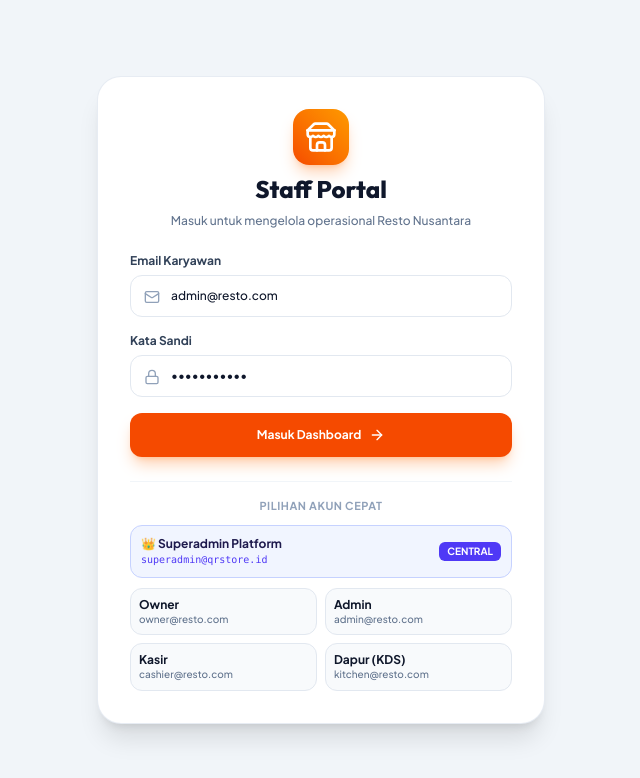
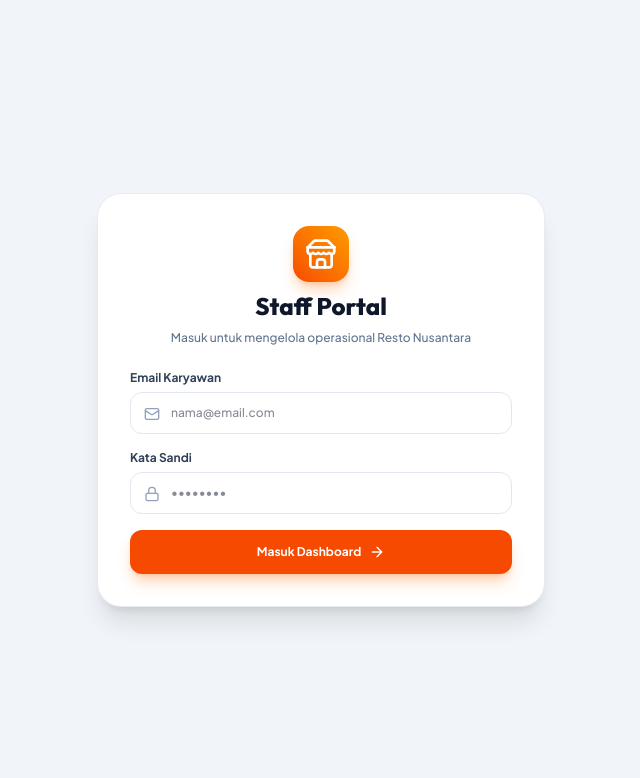
Before and after one commit to stuck-w-yu/QR-Store, a SvelteKit app in the folder frontend/: page /login in a window 1280 px wide. Shown: the top 778 px of the page, without its empty margins (319-959 px from the left). Built offline with nearby package versions, Linux system fonts and the light colour scheme; no server answers.

Commit message:
refactor: remove demo role switcher and clear default login credentials

```diff
--- a/frontend/src/routes/login/+page.svelte
+++ b/frontend/src/routes/login/+page.svelte
@@ -1,10 +1,10 @@
 <script lang="ts">
 	import { auth } from '$lib/stores/auth.svelte';
 	import { goto } from '$app/navigation';
-	import { Store, Lock, Mail, ArrowRight, ShieldCheck } from '@lucide/svelte';
+	import { Store, Lock, Mail, ArrowRight } from '@lucide/svelte';
 
-	let email = $state('admin@resto.com');
-	let password = $state('password123');
+	let email = $state('');
+	let password = $state('');
 	let error = $state<string | null>(null);
 	let loading = $state(false);
 
@@ -26,11 +26,6 @@
 		} finally {
 			loading = false;
 		}
-	}
-
-	function quickSelectRole(roleEmail: string) {
-		email = roleEmail;
-		password = 'password123';
 	}
 </script>
 
@@ -60,6 +55,7 @@
 						type="email"
 						bind:value={email}
 						required
+						placeholder="nama@email.com"
 						class="w-full text-xs pl-10 pr-3.5 py-3 rounded-xl border border-slate-200 focus:outline-none focus:border-orange-500 font-medium"
 					/>
 				</div>
@@ -74,6 +70,7 @@
 						type="password"
 						bind:value={password}
 						required
+						placeholder="••••••••"
 						class="w-full text-xs pl-10 pr-3.5 py-3 rounded-xl border border-slate-200 focus:outline-none focus:border-orange-500 font-medium"
 					/>
 				</div>
@@ -93,63 +90,5 @@
 				{/if}
 			</button>
 		</form>
-
-		<!-- Quick Demo Role Switcher -->
-		<div class="pt-4 border-t border-slate-100">
-			<span class="block text-[11px] font-bold text-slate-400 uppercase tracking-wider mb-2.5 text-center">
-				Pilihan Akun Cepat
-			</span>
-
-			<button
-				type="button"
-				onclick={() => quickSelectRole('superadmin@qrstore.id')}
-				class="w-full mb-2.5 p-2.5 rounded-xl border border-indigo-200 bg-indigo-50/80 hover:border-indigo-500 text-left transition-colors font-medium flex items-center justify-between group"
-			>
-				<div>
-					<div class="font-bold text-indigo-950 flex items-center gap-1.5 text-xs">
-						<span>👑 Superadmin Platform</span>
-					</div>
-					<div class="text-[10px] text-indigo-600 font-mono">superadmin@qrstore.id</div>
-				</div>
-				<span class="text-[10px] font-extrabold uppercase px-2 py-0.5 rounded-md bg-indigo-600 text-white group-hover:bg-indigo-700 transition-colors">
-					Central
-				</span>
-			</button>
-
-			<div class="grid grid-cols-2 gap-2 text-xs">
-				<button
-					type="button"
-					onclick={() => quickSelectRole('owner@resto.com')}
-					class="p-2 rounded-xl border border-slate-200 hover:border-orange-500 text-left transition-colors font-medium bg-slate-50"
-				>
-					<div class="font-bold text-slate-900">Owner</div>
-					<div class="text-[10px] text-slate-500">owner@resto.com</div>
-				</button>
-				<button
-					type="button"
-					onclick={() => quickSelectRole('admin@resto.com')}
-					class="p-2 rounded-xl border border-slate-200 hover:border-orange-500 text-left transition-colors font-medium bg-slate-50"
-				>
-					<div class="font-bold text-slate-900">Admin</div>
-					<div class="text-[10px] text-slate-500">admin@resto.com</div>
-				</button>
-				<button
-					type="button"
-					onclick={() => quickSelectRole('cashier@resto.com')}
-					class="p-2 rounded-xl border border-slate-200 hover:border-orange-500 text-left transition-colors font-medium bg-slate-50"
-				>
-					<div class="font-bold text-slate-900">Kasir</div>
-					<div class="text-[10px] text-slate-500">cashier@resto.com</div>
-				</button>
-				<button
-					type="button"
-					onclick={() => quickSelectRole('kitchen@resto.com')}
-					class="p-2 rounded-xl border border-slate-200 hover:border-orange-500 text-left transition-colors font-medium bg-slate-50"
-				>
-					<div class="font-bold text-slate-900">Dapur (KDS)</div>
-					<div class="text-[10px] text-slate-500">kitchen@resto.com</div>
-				</button>
-			</div>
-		</div>
 	</div>
 </div>
```
